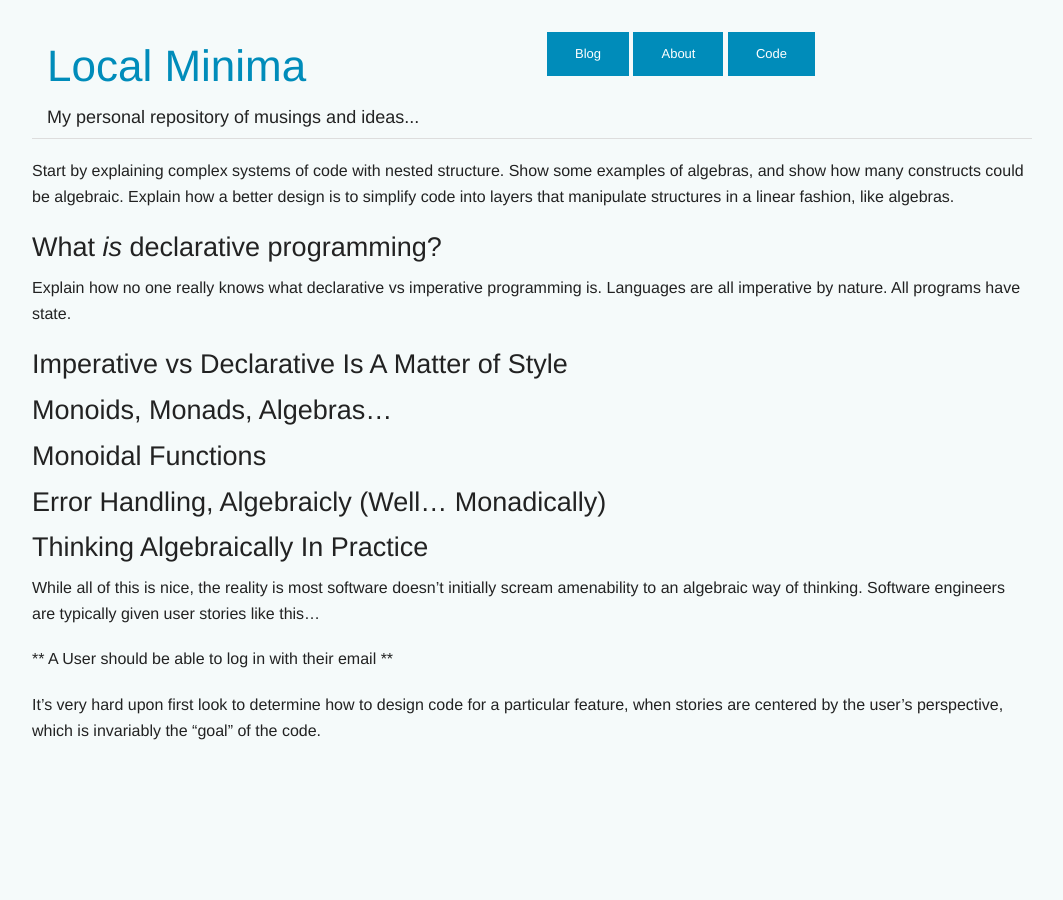
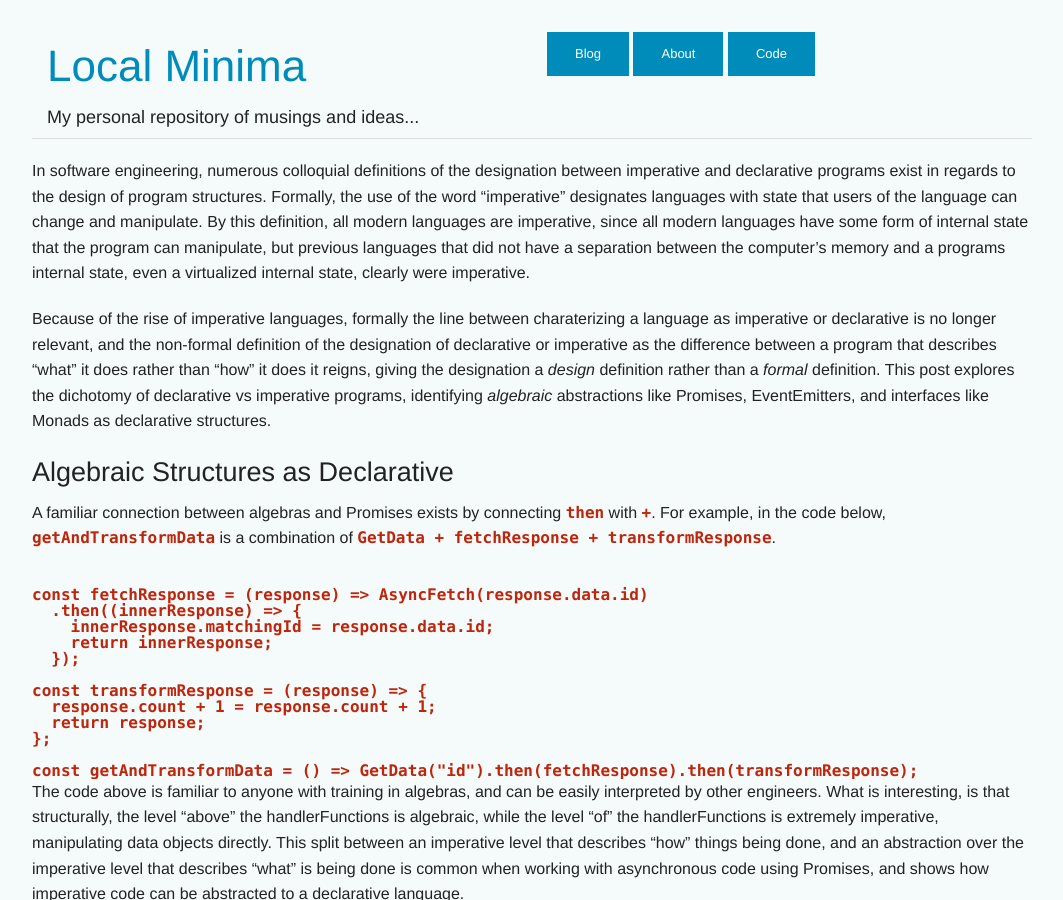
Before and after one commit to jfarid27/jfarid27.github.io, a Jekyll site: the page built from _posts/2018-02-01-algebraic-programming.md, in a window 1280 px wide and 900 px high. Shown: the whole window, without its empty margins (108-1171 px from the left). Built offline with Jekyll 4.4.1, drawn with Linux system fonts in a browser that asks for light colours; some of the changed text lies outside the part shown.

Commit message:
Update 2018-02-01-algebraic-programming.md

````diff
--- a/_posts/2018-02-01-algebraic-programming.md
+++ b/_posts/2018-02-01-algebraic-programming.md
@@ -4,32 +4,135 @@
 snip   : Using what you're used to, the way you know how
 ---
 
-Start by explaining complex systems of code with nested structure.
-Show some examples of algebras, and show how many constructs could be algebraic.
-Explain how a better design is to simplify code into layers that
-manipulate structures in a linear fashion, like algebras.
+In software engineering, numerous colloquial definitions of the designation between imperative and declarative programs exist in regards to the design of
+program structures. Formally, the use of the word "imperative" designates languages with state that users of the language can change and manipulate.
+By this definition, all modern languages are imperative, since all modern languages have some form of internal state that the program
+can manipulate, but previous languages that did not have a separation between the computer's memory and a programs internal state,
+even a virtualized internal state, clearly were imperative.
 
-### What *is* declarative programming?
+Because of the rise of imperative languages, formally the line between charaterizing a language as imperative or declarative is no
+longer relevant, and the non-formal definition of the designation of declarative or imperative as the difference between a program that
+describes "what" it does rather than "how" it does it reigns, giving the designation a *design* definition rather than a *formal* definition.
+This post explores the dichotomy of declarative vs imperative programs, identifying *algebraic* abstractions like Promises,
+EventEmitters, and interfaces like Monads as declarative structures.
 
-Explain how no one really knows what declarative vs imperative programming is.
-Languages are all imperative by nature.
-All programs have state.
+### Algebraic Structures as Declarative
 
-### Imperative vs Declarative Is A Matter of Style
+A familiar connection between algebras and Promises exists by connecting ```then``` with ```+```. For example, in the code below,
+```getAndTransformData``` is a combination of ```GetData + fetchResponse + transformResponse```.
 
-### Monoids, Monads, Algebras...
+```javascript
 
-### Monoidal Functions
+const fetchResponse = (response) => AsyncFetch(response.data.id)
+  .then((innerResponse) => {
+    innerResponse.matchingId = response.data.id;
+    return innerResponse;
+  });
 
-### Error Handling, Algebraicly (Well... Monadically)
+const transformResponse = (response) => {
+  response.count + 1 = response.count + 1;
+  return response;
+};
 
-### Thinking Algebraically In Practice
+const getAndTransformData = () => GetData("id").then(fetchResponse).then(transformResponse);
+```
 
-While all of this is nice, the reality is most software doesn't initially scream
-amenability
-to an algebraic way of thinking. Software engineers are typically given user stories like this...
+The code above is familiar to anyone with training in algebras, and can be easily interpreted by other engineers. What is interesting,
+is that structurally, the level "above" the handlerFunctions is algebraic, while the level "of" the handlerFunctions is extremely
+imperative, manipulating data objects directly. This split between an imperative level that describes "how" things being done, and
+an abstraction over the imperative level that describes "what" is being done is common when working with asynchronous code using
+Promises, and shows how imperative code can be abstracted to a declarative language.
 
-** A User should be able to log in with their email **
+### Monads are Algebraic (Well, monoidal)
 
-It's very hard upon first look to determine how to design code for a particular feature, when stories are centered by
-the user's perspective, which is invariably the "goal" of the code.
+Monads are a useful tool in functional languages as a way to control context and ensure correctness of programs. For example, in Haskell
+the Monad interface is described for List objects, and allows programmers to manipulate Lists using an economic set of functions
+
+```haskell
+splitNegative x = [-x, x]
+
+translate10 x = [x + 10
+
+let results = [1, 2, 3] >>= splitNegative >>= translate10
+```
+
+Once Again, an engineer can see the dichotomy between an imperative level, describing the manipulations of state, as well as a
+declarative level, describing what is being done to the state without explicitly mentioning the details.
+
+### Algebraic Design Patterns
+
+As the previous code sections show, abstracting imperative code using algebraic design patterns can lead to a declarative design that is
+easier to maintain, compose and understand. As a final example, let's look at a common task for Javascript programmers: updating
+multiple nested properties of an object.
+
+```javascript
+let user = {
+  id: '1',
+  email: 'bar@mailinator.com',
+  profile: {
+    name: 'John Doe',
+    phone: '12345',
+    favoriteColor: 'blue'
+  }
+};
+
+user.profile.name = "Sarah Doe";
+user.email = "foo@mailinator.com";
+user.profile.favoriteColor = 'green';
+```
+
+One can build a declarative level abstraction over the actions of updating the object, by describing actions on the object, then
+using [an appropriate concatenator of functions](https://lodash.com/docs/4.17.5#flowRight).
+
+```javascript
+let user = {
+  id: '1',
+  email: 'bar@mailinator.com',
+  profile: {
+    name: 'John Doe',
+    phone: '12345',
+    favoriteColor: 'blue'
+  }
+};
+
+const updateName = name => user => {
+  user.profile.name = name;
+  return user;
+};
+
+const updateEmail = email => user => {
+  user.email = email;
+  return user;
+};
+
+const updateFavoriteColor = color => user => {
+  user.profile.favoriteColor = color;
+  return user;
+};
+
+let updatedUser = _.flowRight([
+  updateName('Sarah Doe'),
+  updateEmail('foo@mailinator.com'),
+  updateFavoriteColor('green')
+])(user);
+```
+
+After realizing a concatenator, one can compose and modify the original application in a straightforward way, and one can see the
+design of code is more modular and modifyable than before.
+
+### Consider Algebraic When Writing Code
+
+Unfortunately, many engineers in an Agile system are given tasks described by project managers such as, "As a User, I wish to see my
+count of daily logins". When building a system, one cannot see the connections between components well enough to justify building
+an abstraction layer, especially when the overall goal of the task is to produce a result and not to observe similarities to other code.
+This leads to bloated software, where many components are arguably doing similar things on state which could be compressed into a
+single abstraction. On top of this, as teams get large and engineers own feature areas, problems are exhascerbated by the reality that
+many engineers are writing code that does similar things on state, but are unaware of other engineers' code.
+
+Algebraic design of declarative systems gives a familiar tool for engineers who wish to design more managable systems in a functional
+way. Object Oriented design patterns have also been useful in building declarative systems, but it is arguable whether the effort has
+led to significant gains in managing the complexity of code. Humans naturally understand "what things do" rather than "what things are",
+and it is debatable whether an engineer can build a clear design of "what things are" in the current state of the art, where unstructured
+JSON is typical, and the Agile framework where goals take precidence over design is the current trend. Functional design patterns
+are simply easier to understand. If engineers have regular code reviews, teams can easily reap rewards in the form of less, and more modular
+code.
````
